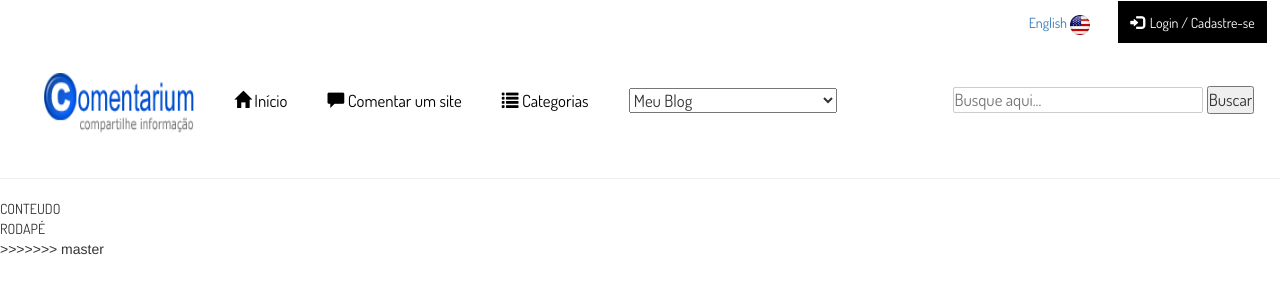
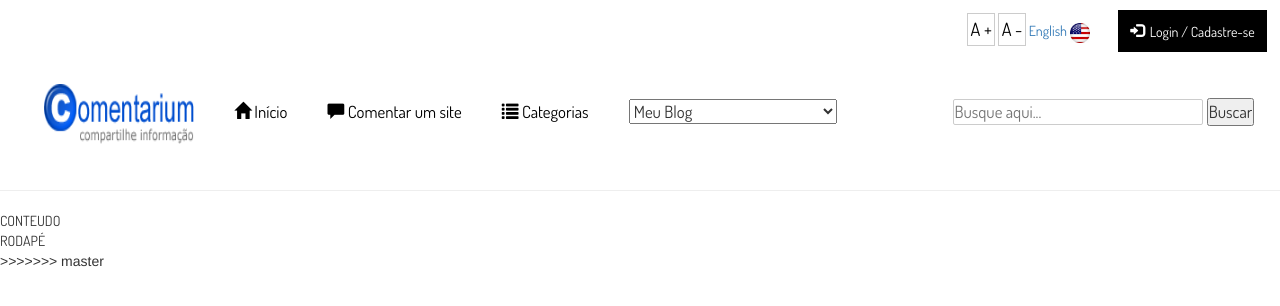
Before and after one commit to AyrtonS/ihc-comentarium, a plain HTML site: page index.html in a window 1280 px wide. Drawn offline with Linux system fonts and the light colour scheme.

Commit message:
master - layout melhorado

```diff
--- a/css/style.css
+++ b/css/style.css
@@ -5,6 +5,23 @@ padding:0;
 font-family: 'Dosis', sans-serif;
 
 
+}
+
+
+#maiuscula,#minuscula{
+	background: transparent;
+	color: black;
+	font-style: bold;
+	border:1px solid #ccc;
+	font-size: 1.3em;
+	padding: 0.2%;
+
+}
+
+#maiuscula:hover,#minuscula:hover{
+	background: #000;
+	color: #fff;
+	border: none;
 }
 
 .superior{
--- a/index.html
+++ b/index.html
@@ -17,6 +17,10 @@
 <body>
 
 	<div class="superior">
+
+			<button id="maiuscula" onclick="">A +</button>
+			<button id="minuscula" onclick="">A -</button>
+
 		<a href="#">English <img id="usa_icon" src="usa_image_icon.png" width="20px" height="20px"> </a>
 		<a id="login" href="#"><span class="glyphicon glyphicon-log-in" aria-hidden="true"></span>&nbsp Login / Cadastre-se </a>
 
```
